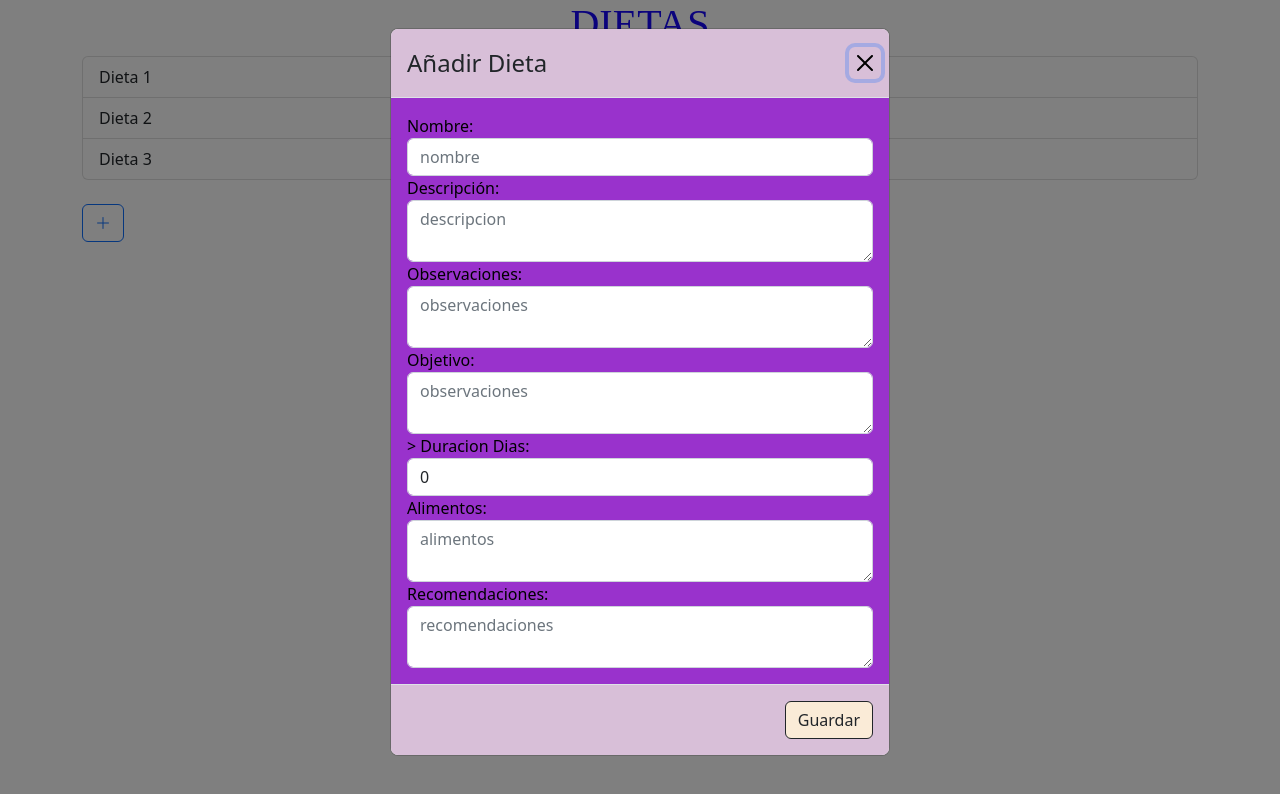
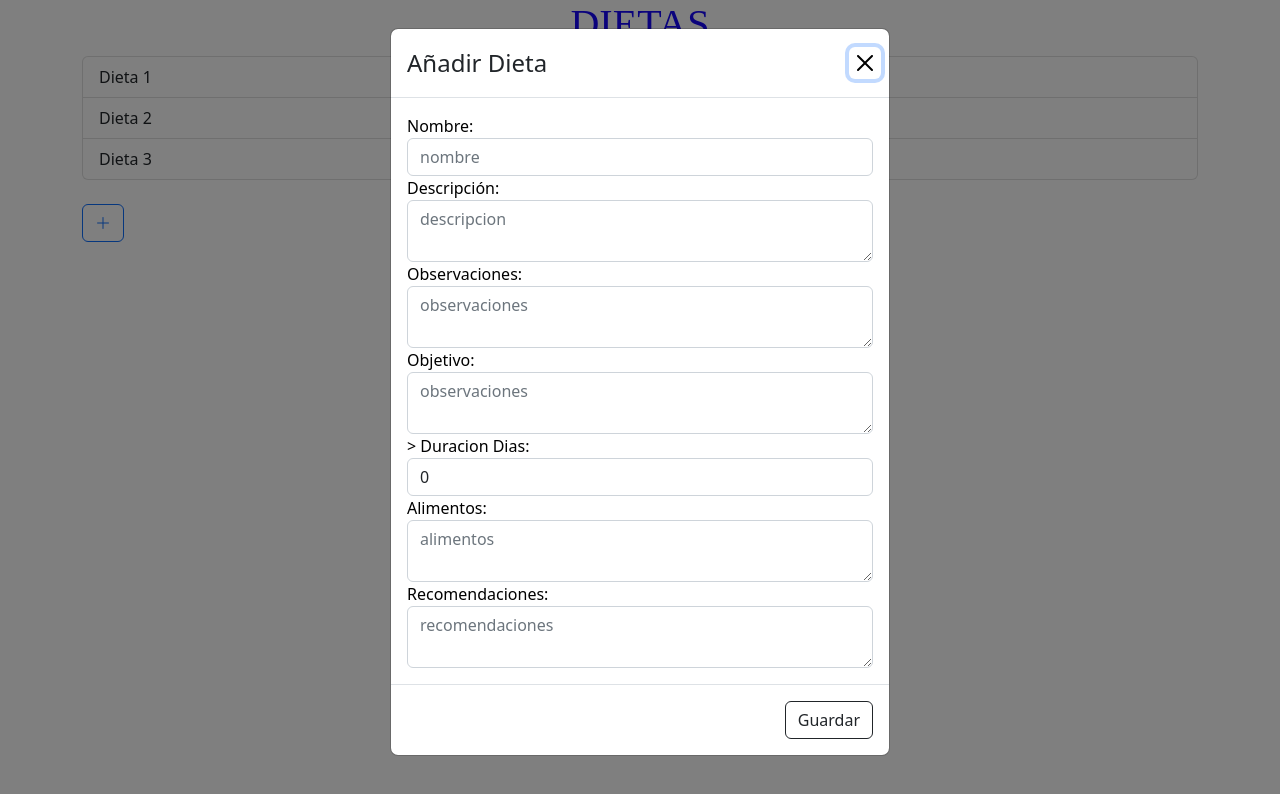
Before and after one commit to SII-Informatica-UMA/ciklum-bytebandits, an Angular app: page / in a window 1280 px wide. Both pictures are taken after a click on the button 103 px from the left and 223 px from the top of the page. Shown: the top 794 px of the page. Built offline with nearby package versions, Linux system fonts and the light colour scheme.

Commit message:
Update formulario-contacto.component.html

```diff
--- a/src/app/formulario-contacto/formulario-contacto.component.html
+++ b/src/app/formulario-contacto/formulario-contacto.component.html
@@ -1,8 +1,8 @@
-<div class="modal-header" style="background-color: thistle;">
+<div class="modal-header Add" >
   <h4 class="modal-title" id="modal-basic-title">{{accion}} Dieta</h4>
   <button type="button" class="btn-close" aria-label="Close" (click)="modal.dismiss('Cierre usuario')"></button>
 </div>
-<div class="modal-body" style="background-color: darkorchid; ">
+<div class="modal-body cuerpo">
   <div class="form-group" style="color:black; ">
       <label for="nombre">Nombre:</label>
       <input class="form-control" id="nombre" [(ngModel)]="dieta.nombre" placeholder="nombre">
@@ -32,6 +32,6 @@
 
   </div>
 </div>
-<div class="modal-footer" style="background-color:thistle;">
-  <button style="background-color: antiquewhite;" type="button" class="btn btn-outline-dark" (click)="guardarDieta()">Guardar</button>
+<div class="modal-footer Add">
+  <button type="button" class="btn btn-outline-dark save" (click)="guardarDieta()">Guardar</button>
 </div>
```
